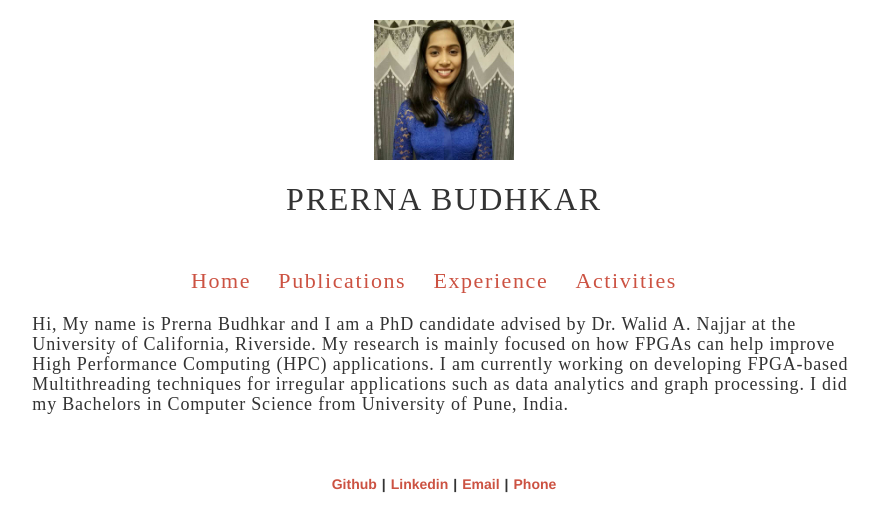
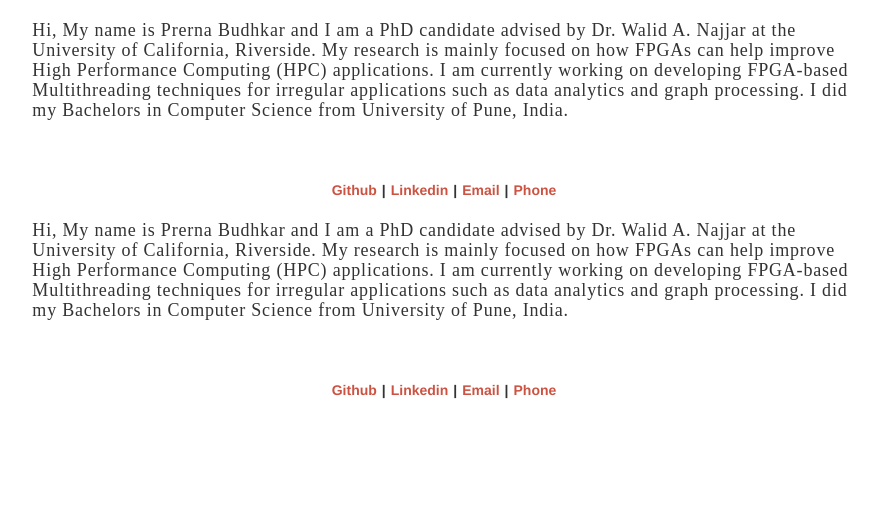
Before and after one commit to kajalagarwal/Prerna, a React (Create React App) app: page /home in a window 1280 px wide. Shown: the top 532 px of the page, without its empty margins (196-1075 px from the left). Built offline with nearby package versions, Linux system fonts and the light colour scheme.

Commit message:
404 fix try 1

```diff
--- a/src/index.js
+++ b/src/index.js
@@ -12,7 +12,9 @@ import { Route, BrowserRouter, Redirect, hashHistory } from 'react-router-dom';
 ReactDOM.render((
 	<BrowserRouter history={hashHistory}>
 		<div>
-			<Route path="/" component={App} />
+			<Route path="/" component={App}>
+				<Route path="*" component={Home} />
+			</Route>
 			<Redirect from='/' to='/home'/>
 	    <Route path="/home" component={Home} />
 	    <Route path="/activity" component={Activity} />
```
